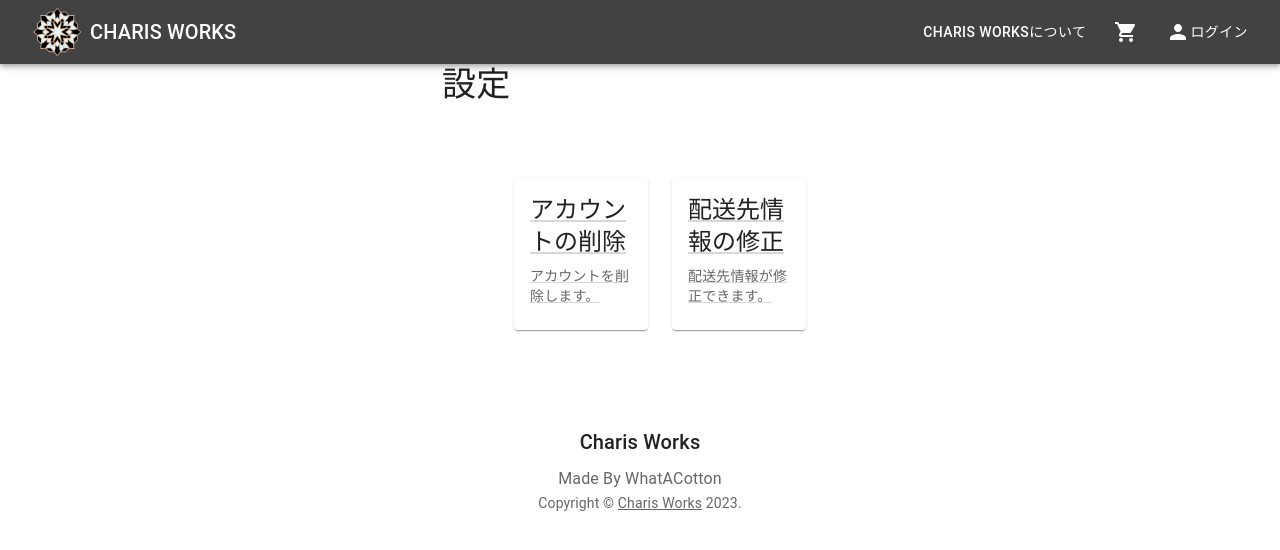
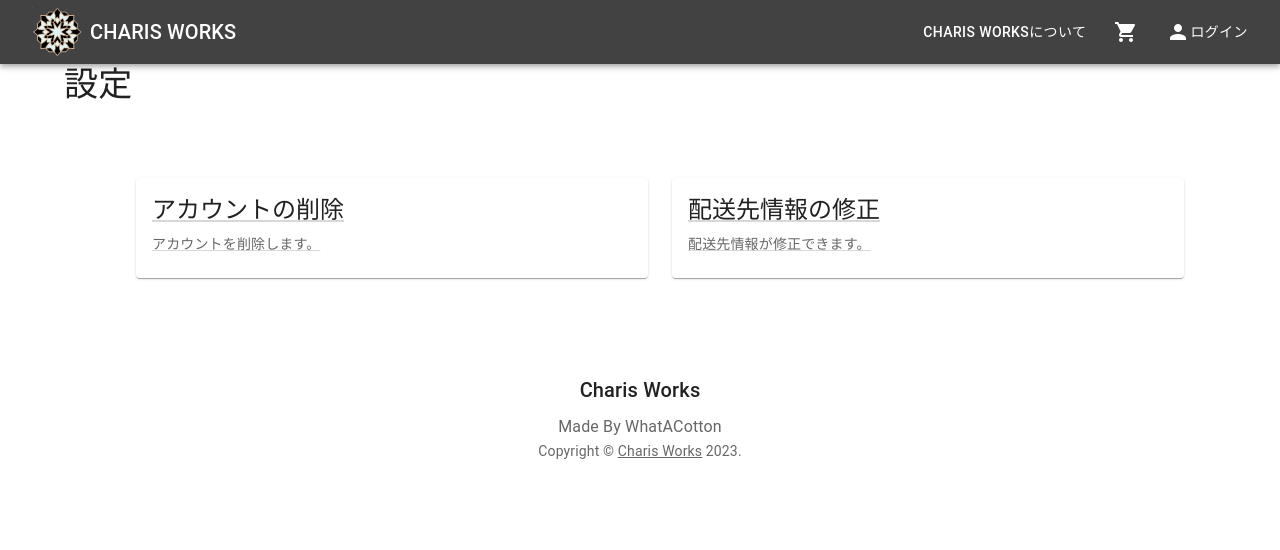
Before and after one commit to WhatACotton/CharisWorks-FrontEnd, a Next.js app: page /mypage/setting in a window 1280 px wide. Shown: the top 550 px of the page. Built offline with nearby package versions, Linux system fonts and the light colour scheme.

Commit message:
デザインの修正など

```diff
--- a/src/app/maker.tsx
+++ b/src/app/maker.tsx
@@ -1,6 +1,6 @@
 import * as React from "react";
 import Footer from "../components/Footer";
-import Topbar from "../components/Topbar";
+import Topbar from "../components/Header";
 import { useRouter } from "next/router";
 import { useState, useEffect } from "react";
 import { MakerDetailsGet } from "../lib/Server/Maker";
--- a/src/components/Header.tsx
+++ b/src/components/Header.tsx
@@ -8,10 +8,10 @@ import {
   Button,
   Typography,
   ShoppingCartIcon,
+  Image,
 } from "../lib/mui";
 import { IsLogInProvider } from "../lib/Contexts/LogInContext";
 import { CartCountProvider } from "../lib/Contexts/CartContext";
-import { Image } from "react-bootstrap";
 import LogInStatus from "./LogInStatus";
 import CartCount from "./CartCountStatus";
 const Topbar = () => {
--- a/src/components/MypageContents.tsx
+++ b/src/components/MypageContents.tsx
@@ -24,8 +24,8 @@ const MypageContents = (Props: Props) => {
   return (
     <>
       <Grid container spacing={3} sx={{ m: 3, p: 3, pr: 10 }}>
-        {CardContents.map((card) => (
-          <Grid item xs={6}>
+        {CardContents.map((card, index) => (
+          <Grid item key={index} xs={12} sm={12} md={6}>
             <Link href={card.link}>
               <Card>
                 <CardContent>
--- a/src/pages/mypage/setting.tsx
+++ b/src/pages/mypage/setting.tsx
@@ -26,7 +26,7 @@ export default function setting() {
       <ThemeProvider theme={theme}>
         <CssBaseline />
         <Header />
-        <Container component="main" maxWidth="xs">
+        <Container component="main" maxWidth="lg">
           <CssBaseline />
           <Typography variant="h4">設定</Typography>
           <MypageContents CardContents={CardContents} />
```
